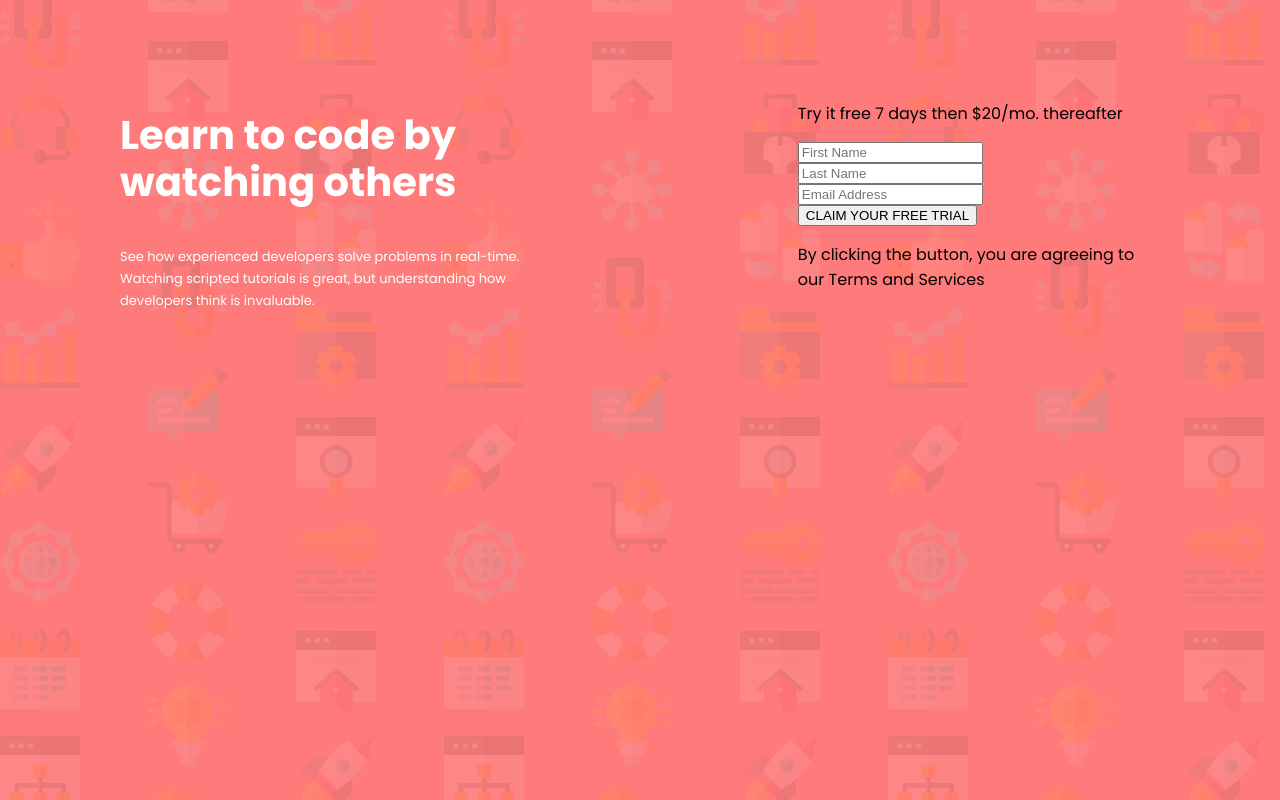
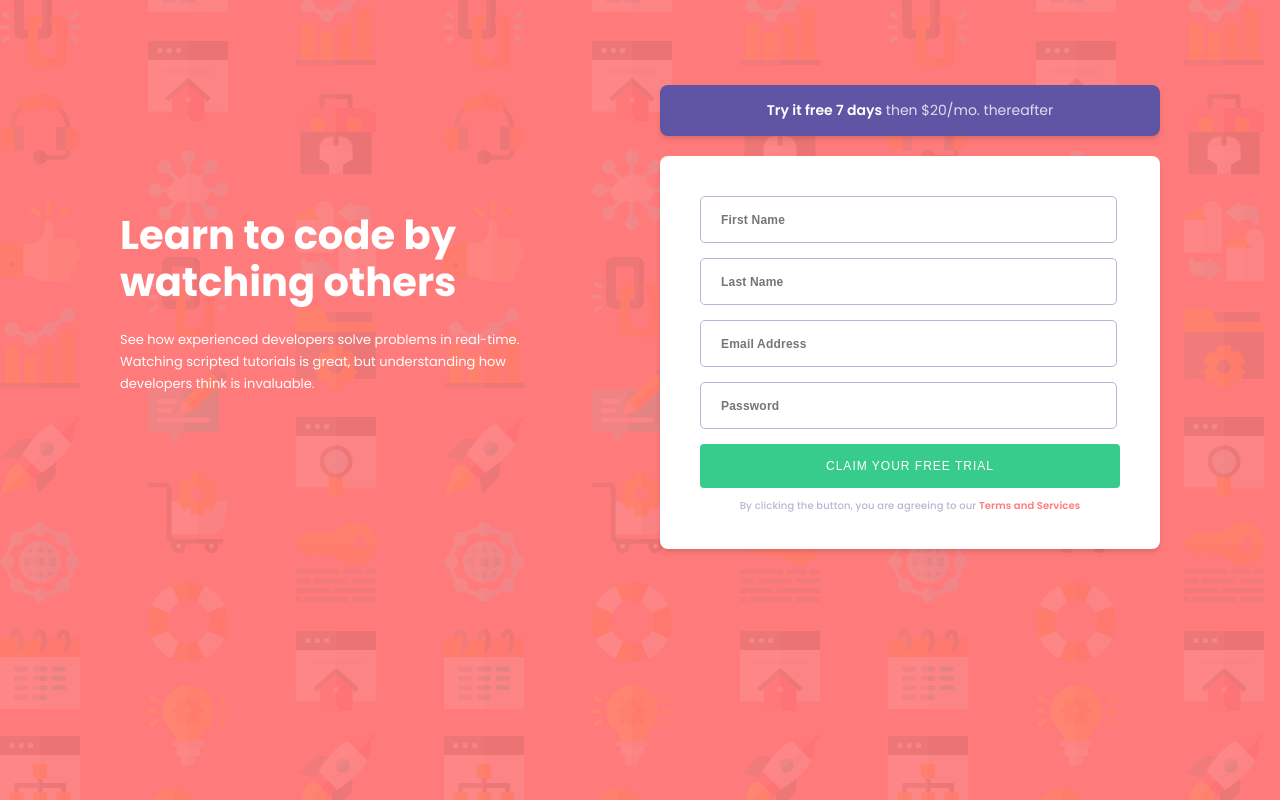
Before and after one commit to VasuBeachoo/intro-signup-form, a plain HTML site: page index.html in a window 1280 px wide. Drawn offline with Linux system fonts and the light colour scheme.

Commit message:
Style text and form sections

```diff
--- a/css/styles.css
+++ b/css/styles.css
@@ -4,6 +4,14 @@ body {
 
 .white-text {
   color: hsl(0, 100%, 100%);
+}
+
+.grey-text {
+  color: hsl(246, 25%, 77%);
+}
+
+.red-text {
+  color: hsl(0, 100%, 74%);
 }
 
 .regular-text {
@@ -20,6 +28,10 @@ body {
 
 .bold-text {
   font-weight: 700;
+}
+
+.light-opacity-text {
+  opacity: 0.8;
 }
 
 .component-container {
@@ -41,18 +53,21 @@ body {
 .text-section {
   display: flex;
   flex-direction: column;
+  width: 100%;
+  margin-top: 100px;
 }
 
 .text-heading {
   font-size: 40px;
   line-height: 47px;
-  width: 50%;
+  width: 70%;
+  margin-bottom: 10px;
 }
 
 .text-paragraph {
   font-size: 13px;
   line-height: 22px;
-  width: 65%;
+  width: 80%;
 }
 
 .form-section {
@@ -60,11 +75,73 @@ body {
   flex-direction: column;
 }
 
-.signup-form input {
-  display: block;
+.trial-banner {
+  display: flex;
+  flex-direction: row;
+  justify-content: center;
+  background-color: hsl(248, 32%, 49%);
+  border-radius: 8px;
+  padding: 15px 0;
+  width: 500px;
+  box-shadow: rgba(0, 0, 0, 0.1) 0px 4px 6px -1px,
+    rgba(0, 0, 0, 0.06) 0px 2px 4px -1px;
+  margin-bottom: 20px;
+}
+
+.banner-text {
+  font-size: 14px;
+  margin: 0;
 }
 
 .form-container {
   display: flex;
   flex-direction: column;
+  background-color: hsl(0, 100%, 100%);
+  border-radius: 8px;
+  padding: 25px 40px;
+  box-shadow: rgba(0, 0, 0, 0.1) 0px 4px 6px -1px,
+    rgba(0, 0, 0, 0.06) 0px 2px 4px -1px;
 }
+
+.signup-form input[type="text"],
+.signup-form input[type="email"],
+.signup-form input[type="password"] {
+  display: block;
+  width: 375px;
+  border: 1px solid hsl(246, 25%, 77%);
+  border-radius: 5px;
+  padding: 15px 20px;
+  margin: 15px 0;
+}
+
+.signup-form input::placeholder {
+  font-size: 12px;
+  font-weight: 600;
+  letter-spacing: 0.2px;
+}
+
+.submit-input {
+  background-color: hsl(154, 59%, 51%);
+  font-size: 12px;
+  width: 100%;
+  border: 0;
+  border-radius: 4px;
+  letter-spacing: 1px;
+  padding: 15px 0;
+  transition: 0.2s;
+}
+
+.submit-input:hover {
+  cursor: pointer;
+  opacity: 0.7;
+}
+
+.tos-disclaimer {
+  font-size: 10px;
+  text-align: center;
+  letter-spacing: 0.1px;
+}
+
+.tos-link:hover {
+  cursor: pointer;
+}
--- a/index.html
+++ b/index.html
@@ -28,38 +28,48 @@
         </div>
         <div class="form-section">
           <div class="trial-banner">
-            <p class="banner-text">
-              <span>Try it free 7 days</span> then $20/mo. thereafter
+            <p class="banner-text white-text regular-text">
+              <span class="semi-bold-text">Try it free 7 days</span>
+              <span class="light-opacity-text">then $20/mo. thereafter</span>
             </p>
           </div>
           <div class="form-container">
             <form class="signup-form" novalidate>
               <input
                 type="text"
-                class="first-name-input"
+                class="first-name-input semi-bold-text"
                 placeholder="First Name"
               />
               <input
                 type="text"
-                class="last-name-input"
+                class="last-name-input semi-bold-text"
                 placeholder="Last Name"
               />
               <input
                 type="email"
-                class="email-input"
+                class="email-input semi-bold-text"
                 placeholder="Email Address"
               />
               <input
+                type="password"
+                class="password-input semi-bold-text"
+                placeholder="Password"
+              />
+              <input
                 type="submit"
-                class="submit-input"
+                class="submit-input white-text medium-text"
                 value="CLAIM YOUR FREE TRIAL"
               />
             </form>
+            <p class="tos-disclaimer medium-text">
+              <span class="grey-text">
+                By clicking the button, you are agreeing to our
+              </span>
+              <span class="tos-link red-text semi-bold-text"
+                >Terms and Services</span
+              >
+            </p>
           </div>
-          <p class="tos-disclaimer">
-            By clicking the button, you are agreeing to our
-            <span>Terms and Services</span>
-          </p>
         </div>
       </div>
     </main>
```
